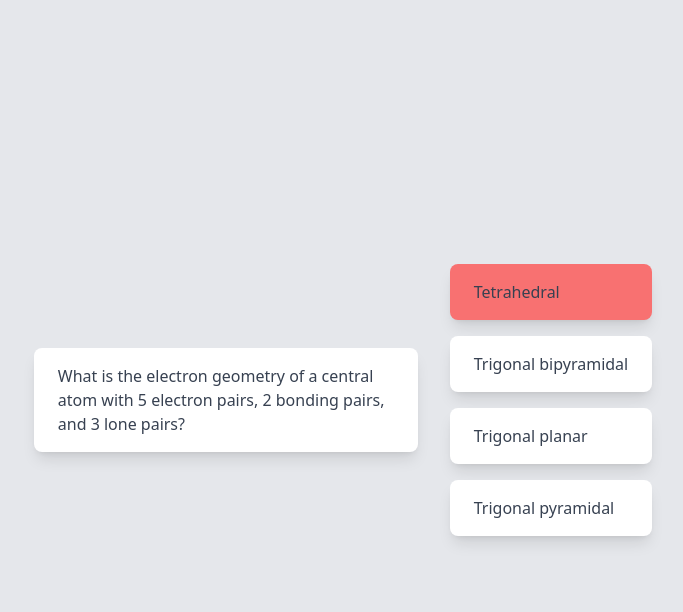
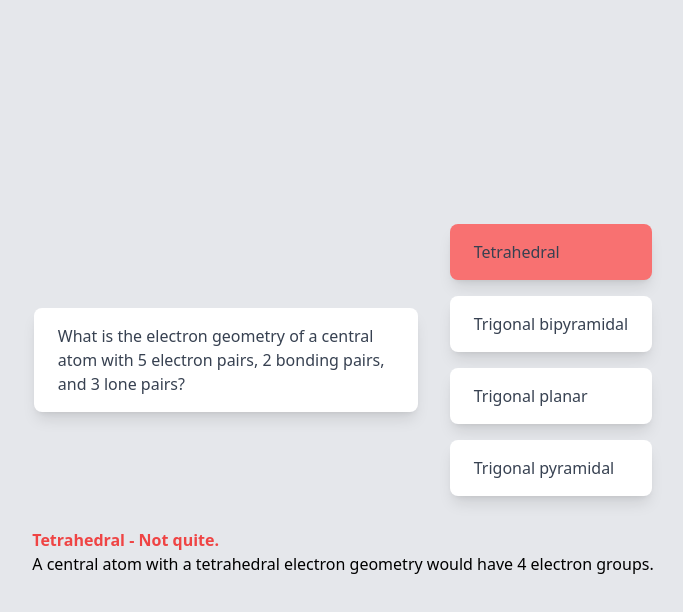
Before and after one commit to cjohnson/Memoize, a Next.js app in the folder memoize-frontend/: page / in a window 1280 px wide. Both pictures are taken after a click on the link "Tetrahedral". Shown: the top 612 px of the page, without its empty margins (297-980 px from the left). Built offline with nearby package versions, Linux system fonts and the light colour scheme.

Commit message:
Add explanation populations

```diff
--- a/memoize-frontend/src/pages/multiplechoicequestion.tsx
+++ b/memoize-frontend/src/pages/multiplechoicequestion.tsx
@@ -49,12 +49,27 @@ class MultipleChoiceQuestion extends React.Component<MultipleChoiceQuestionProps
       />);
     }
 
+    const explanations: Array<ReactElement> = [];
+    for(let i = 0; i < this.props.answers.length; ++i) {
+      if(!this.state.selections[i]) continue;
+
+      explanations.push(<div className="m-4">
+        <p className={ this.props.answers[i]?.correct ?? false ? 'text-green-900' : 'text-red-500' }><strong>{ this.props.answers[i]?.label ?? '' } - { this.props.answers[i]?.correct ?? false ? 'Correct!' : 'Not quite.' }</strong></p>
+        <p>{ this.props.answers[i]?.explanation ?? '' }</p>
+      </div>);
+    }
+
     return (
       <>
-        <div className="flex justify-center items-center space-between">
-          <MultipleChoicePromptCard prompt="What is the electron geometry of a central atom with 5 electron pairs, 2 bonding pairs, and 3 lone pairs?"/>
-          <div className="columns">
-            { options }
+        <div className="columns">
+          <div className="flex justify-center items-center space-between">
+            <MultipleChoicePromptCard prompt="What is the electron geometry of a central atom with 5 electron pairs, 2 bonding pairs, and 3 lone pairs?"/>
+            <div className="columns">
+              { options }
+            </div>
+          </div>
+          <div>
+            { explanations }
           </div>
         </div>
       </>
```
